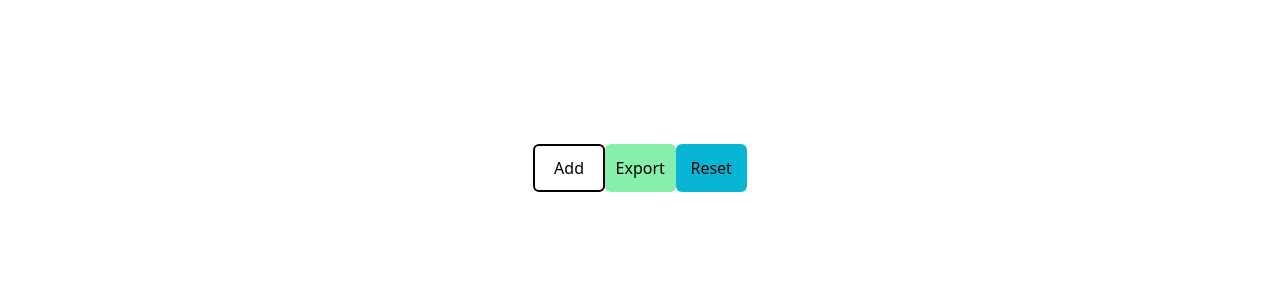
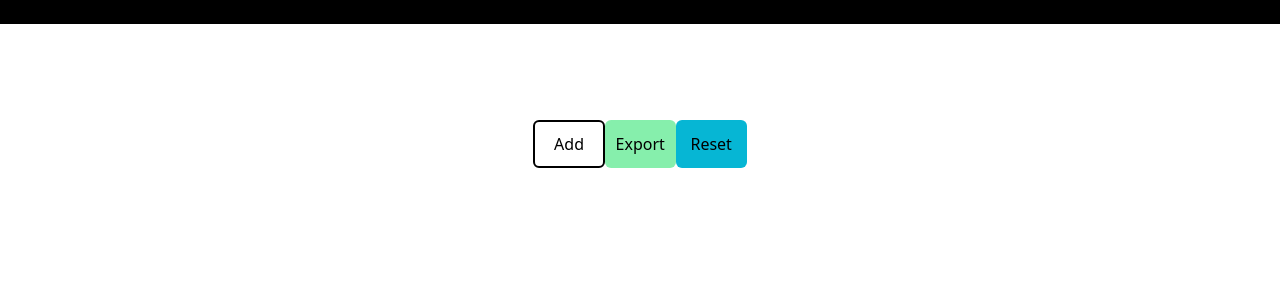
Before and after one commit to Sakutaroo/Epi-Carreer-Meeting, a React (Create React App) app in the folder epi-career-meeting/: page / in a window 1280 px wide. Shown: the top 300 px of the page. Built offline with nearby package versions, Linux system fonts and the light colour scheme; the HTML template or start-up script is replaced by a standard one.

Commit message:
[ADD] header delimitation

```diff
--- a/epi-career-meeting/src/App.js
+++ b/epi-career-meeting/src/App.js
@@ -1,9 +1,11 @@
 import Manager from './components/Manager';
+import Header from './components/Header';
 import './App.css';
 
 function App() {
   return (
     <div className="App">
+        <Header/>
         <Manager/>
     </div>
   );
--- a/epi-career-meeting/src/components/Header.jsx
+++ b/epi-career-meeting/src/components/Header.jsx
@@ -0,0 +1,11 @@
+import React from 'react'
+
+function Header() {
+  return (
+    <div className="bg-black">
+        <h1>EPI-CAREER-MEETING</h1>
+    </div>
+  )
+}
+
+export default Header
--- a/epi-career-meeting/src/components/Offer/OfferDisplay.jsx
+++ b/epi-career-meeting/src/components/Offer/OfferDisplay.jsx
@@ -6,7 +6,7 @@ const OfferDisplay = () => {
   const {infos} = useContext(ListInfo);
 
   return (
-    <div className="flex flex-col mt-32 mb-4 w-1/2 mx-auto">
+    <div className="flex flex-col mt-20 mb-4 w-1/2 mx-auto">
       {infos.map((element, index) =>
         <OfferCase key={element} name={element['company']} index={index + 1} students={element['students']}/>
       )}
```
